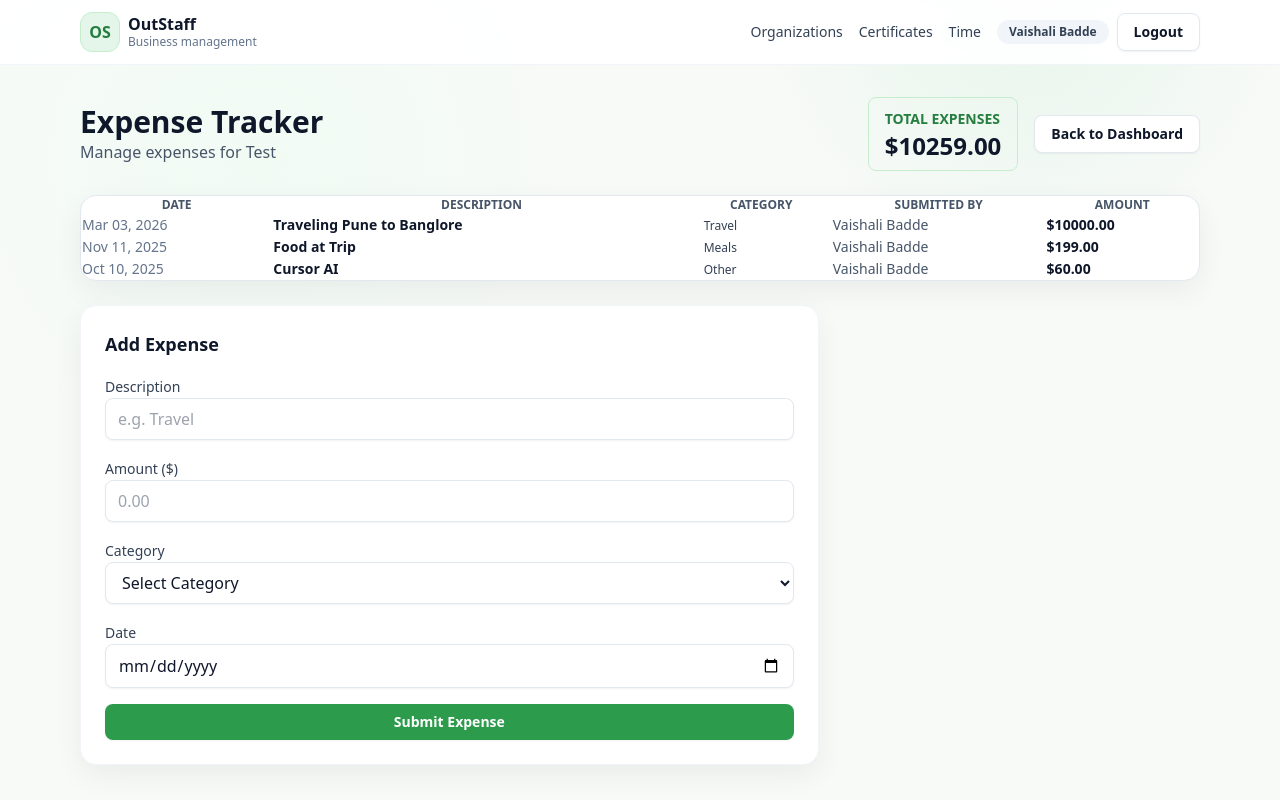
After one commit to vaishalibadde31/outstaff, a Flask app: a page that uses app/templates/expenses/index.html in a window 1280 px wide. The commit adds this page. Run offline with Flask 3, Linux system fonts and the light colour scheme; a user stored in the database is signed in.

Commit message:
feat: task 3 completed

```diff
--- a/app/__init__.py
+++ b/app/__init__.py
@@ -24,6 +24,7 @@ def create_app():
     from app.certificates.routes import certificates_bp
     from app.time_entries.routes import time_bp
     from app.notes.routes import notes_bp
+    from app.expenses.routes import expenses_bp
 
     app.register_blueprint(auth_bp)
     app.register_blueprint(orgs_bp)
@@ -31,6 +32,7 @@ def create_app():
     app.register_blueprint(certificates_bp)
     app.register_blueprint(time_bp)
     app.register_blueprint(notes_bp)
+    app.register_blueprint(expenses_bp)
 
     register_cli(app)
     register_context_processors(app)
--- /dev/null
+++ b/app/expenses/routes.py
@@ -0,0 +1,51 @@
+from datetime import datetime
+from flask import Blueprint, render_template, request, flash, redirect, url_for
+from flask_login import login_required, current_user
+from app.extensions import db
+from app.models import Expense, Organization, Membership
+
+expenses_bp = Blueprint("expenses", __name__)
+
+@expenses_bp.route("/orgs/<slug>/expenses", methods=["GET", "POST"])
+@login_required
+def index(slug):
+    org = Organization.query.filter_by(slug=slug).first_or_404()
+
+    # Check membership
+    membership = Membership.query.filter_by(user_id=current_user.id, org_id=org.id, status="active").first()
+    if not membership:
+            flash("You must be a member of this organization to view expenses.", "error")
+            return redirect(url_for("orgs.dashboard", slug=slug))
+
+    if request.method == "POST":
+        description = request.form.get("description")
+        category = request.form.get("category")
+        amount = request.form.get("amount")
+        date_str = request.form.get("date")
+
+        if not all([description, category, amount, date_str]):
+            flash("All fields are required.", "error")
+        else:
+            try:
+                amount_float = float(amount)
+                date_obj = datetime.strptime(date_str, "%Y-%m-%d").date()
+
+                expense = Expense(
+                    description=description,
+                    category=category,
+                    amount=amount_float,
+                    date=date_obj,
+                    user_id=current_user.id,
+                    org_id=org.id
+                )
+                db.session.add(expense)
+                db.session.commit()
+                flash("Expense added successfully.", "success")
+                return redirect(url_for("expenses.index", slug=slug))
+            except ValueError:
+                flash("Invalid amount or date format.", "error")
+
+    expenses = Expense.query.filter_by(org_id=org.id).order_by(Expense.date.desc()).all()
+    total_expenses = sum(e.amount for e in expenses)
+
+    return render_template("expenses/index.html", org=org, expenses=expenses, total_expenses=total_expenses)
--- /dev/null
+++ b/app/templates/expenses/index.html
@@ -0,0 +1,130 @@
+{% extends "base.html" %}
+
+{% block content %}
+<div class="max-w-5xl mx-auto space-y-6">
+    <div class="flex items-center justify-between">
+        <div>
+            <h1 class="text-3xl font-bold text-slate-900">Expense Tracker</h1>
+            <p class="text-slate-600">Manage expenses for {{ org.name }}</p>
+        </div>
+        <div class="flex items-center gap-4">
+            <div class="bg-brand-50 border border-brand-200 px-4 py-2 rounded-lg">
+                <span class="text-sm text-brand-700 font-semibold uppercase tracking-wider">Total Expenses</span>
+                <p class="text-2xl font-bold text-brand-900">${{ "%.2f"|format(total_expenses) }}</p>
+            </div>
+            <a href="{{ url_for('orgs.view_org', org_id=org.id) }}" class="btn btn-secondary">Back to Dashboard</a>
+        </div>
+    </div>
+
+ <!-- Expenses List -->
+<div class="lg:col-span-2">
+    <div class="card shadow-sm border border-slate-200 overflow-hidden rounded-2xl">
+
+        <div class="overflow-x-auto">
+            <table class="w-full text-left border-collapse">
+
+                <!-- Header -->
+                <thead class="bg-slate-100">
+                    <tr class="text-xs font-semibold text-slate-600 uppercase tracking-wider">
+                        <th class="px-6 py-4">Date</th>
+                        <th class="px-6 py-4">Description</th>
+                        <th class="px-6 py-4">Category</th>
+                        <th class="px-6 py-4">Submitted By</th>
+                        <th class="px-6 py-4 text-right">Amount</th>
+                    </tr>
+                </thead>
+
+                <!-- Body -->
+                <tbody class="divide-y divide-slate-200 bg-white">
+
+                    {% for expense in expenses %}
+                    <tr class="hover:bg-slate-50 transition duration-150">
+
+                        <td class="px-6 py-5 text-sm text-slate-500 whitespace-nowrap">
+                            {{ expense.date.strftime('%b %d, %Y') }}
+                        </td>
+
+                        <td class="px-6 py-5 text-sm font-semibold text-slate-900">
+                            {{ expense.description }}
+                        </td>
+
+                        <td class="px-6 py-5 text-sm">
+                            <span class="px-3 py-1 rounded-full text-xs font-medium bg-slate-100 text-slate-700">
+                                {{ expense.category }}
+                            </span>
+                        </td>
+
+                        <td class="px-6 py-5 text-sm text-slate-600">
+                            {{ expense.user.name }}
+                        </td>
+
+                        <td class="px-6 py-5 text-sm font-bold text-slate-900 text-right">
+                            ${{ "%.2f"|format(expense.amount) }}
+                        </td>
+
+                    </tr>
+                    {% else %}
+                    <tr>
+                        <td colspan="5" class="px-6 py-14 text-center text-slate-500 bg-slate-50">
+                            <div class="flex flex-col items-center gap-2">
+                                <div class="text-lg font-semibold text-slate-700">
+                                    No expenses recorded
+                                </div>
+                                <div class="text-sm text-slate-500">
+                                    Add your first expense using the form.
+                                </div>
+                            </div>
+                        </td>
+                    </tr>
+                    {% endfor %}
+
+                </tbody>
+            </table>
+        </div>
+
+    </div>
+</div>
+    <div class="grid grid-cols-1 lg:grid-cols-3 gap-6">
+        <!-- Add Expense Form -->
+        <div class="lg:col-span-2">
+            <div class="card p-6 sticky top-24">
+                <h2 class="text-lg font-semibold mb-4">Add Expense</h2>
+                <form method="POST" action="{{ url_for('expenses.index', slug=org.slug) }}" class="space-y-4">
+                    <input type="hidden" name="csrf_token" value="{{ csrf_token() }}" />
+
+                    <div>
+                        <label for="description" class="form-label">Description</label>
+                        <input type="text" name="description" id="description" class="form-input w-full"
+                            placeholder="e.g. Travel" required>
+                    </div>
+
+                    <div>
+                        <label for="amount" class="form-label">Amount ($)</label>
+                        <input type="number" name="amount" id="amount" step="0.01" min="0" class="form-input w-full"
+                            placeholder="0.00" required>
+                    </div>
+
+                    <div>
+                        <label for="category" class="form-label">Category</label>
+                        <select name="category" id="category" class="form-input w-full" required>
+                            <option value="">Select Category</option>
+                            <option value="Travel">Travel</option>
+                            <option value="Meals">Meals</option>
+                            <option value="Medical Expense">Medical Expense</option>
+                            <option value="Other">Other</option>
+                        </select>
+                    </div>
+
+                    <div>
+                        <label for="date" class="form-label">Date</label>
+                        <input type="date" name="date" id="date" class="form-input w-full" required>
+                    </div>
+
+                    <button type="submit" class="btn btn-primary w-full">Submit Expense</button>
+                </form>
+            </div>
+        </div>
+
+    </div>
+</div>
+{% endblock %}
--- a/app/templates/orgs/detail.html
+++ b/app/templates/orgs/detail.html
@@ -14,6 +14,7 @@
           Notes
         </a>
         <a class="btn btn-secondary" href="{{ url_for('orgs.directory', org_id=org.id) }}">Team Directory</a>
+        <a class="btn btn-secondary" href="{{ url_for('expenses.index', slug=org.slug) }}">Expense Tracker</a>
         {% if membership.role == Role.ADMIN %}
         <a class="btn btn-secondary" href="{{ url_for('admin.manage_members', org_id=org.id) }}">Admin console</a>
         <a class="btn btn-secondary" href="{{ url_for('orgs.edit_org', org_id=org.id) }}">Edit settings</a>
```
Also changed, not shown: app/models.py (+12 -0 lines), instance/outstaff.db.
